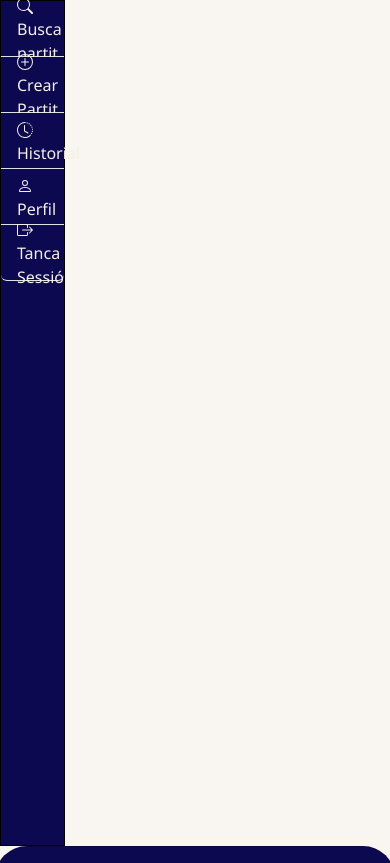
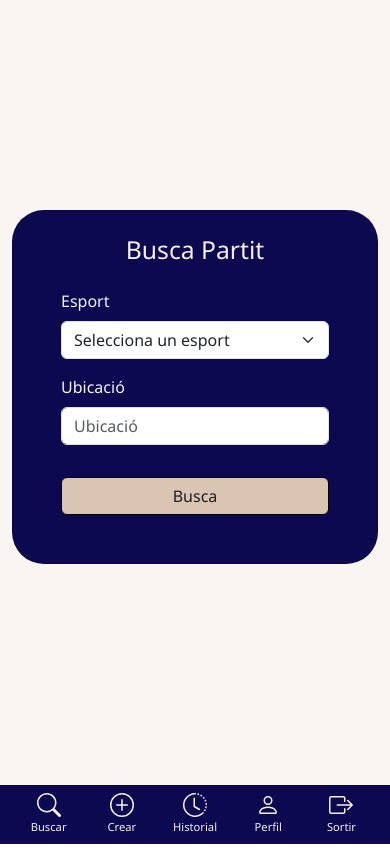
Before and after one commit to MRoig99/FitMatch, a React (Vite) app in the folder proyecto/frontend/: page /busca in a window 390 px wide. Shown: the top 863 px of the page. Built offline with nearby package versions, Linux system fonts and the light colour scheme.

Commit message:
Menu Mobile y css

```diff
--- a/proyecto/frontend/src/App.css
+++ b/proyecto/frontend/src/App.css
@@ -55,10 +55,29 @@ body{
   height: 100vh;
 }
 
-.menuLateral{
-  height: 100vh;
+.formulari{
+  width: 55% !important;
+}
 
+.menuLateral {
+  display: flex;
   flex-direction: column;
+}
+
+.menuMobil a {
+  text-decoration: none;
+  flex: 1;
+  font-size: 0.75rem;
+}
+
+.menuText {
+  font-size: 0.7rem;
+  margin-top: 0.2em;
+}
+
+.menuMobil a:hover {
+  background-color: #077A7D;
+  border-radius: 1em;
 }
 
 .elementoLista{
@@ -68,6 +87,10 @@ body{
 
 .elementoLista:hover{
     background-color: #077A7D !important;
+}
+
+.cardForm{
+  width: 35em !important;
 }
 
 .headerifooter{
@@ -146,7 +169,42 @@ body{
     width: 100%;
     height: 15em;
   }
+
+  .cardForm{
+    width: 100% !important;
+  }
+
+  .formulari{
+    width: 100% !important;
+  }
+
+  .menuLateral{
+    height: auto;
+  }
+
+  .elementoLista{
+    height: auto;
+    font-size: 0.9em;
+    width: 100%;
+  }
+
+  .contenidorAmbFormulari {
+    min-height: calc(105vh - 3.5em);
+    display: flex !important;
+    align-items: center !important;
+    justify-content: center !important;
+    padding-bottom: 3.5em;
+  }
 }
+
+@media (min-width: 768px) {
+  .menuLateral {
+    height: 100vh;
+  }
+}
+
+
+
 
 
 @keyframes logo-spin {
--- a/proyecto/frontend/src/components/lateral.jsx
+++ b/proyecto/frontend/src/components/lateral.jsx
@@ -1,45 +1,56 @@
-// src/components/Header.jsx
+// Header.jsx
 import React from 'react';
-import {Col} from 'react-bootstrap';
 import { BsSearch, BsPlusCircle, BsClockHistory, BsPerson, BsBoxArrowRight } from 'react-icons/bs';
-
-import { Link } from 'react-router-dom'; // Para navegación interna
+import { Col } from 'react-bootstrap';
 import ListGroup from 'react-bootstrap/ListGroup';
 
 const Header = () => {
   return (
-
-        <Col xs="2" className='border border-black colorPrincipal p-0'>
+    <>
+      {/* Versió Desktop */}
+      <Col xs="2" className='border border-black colorPrincipal p-0 d-md-block d-none'>
         <ListGroup className='menuLateral'>
           <ListGroup.Item className='colorPrincipal colorText border border-0 border-bottom elementoLista d-flex align-items-center'>
-            <a href="#" className='colorText text-decoration-none'>
-              <BsSearch className='me-2' />Busca partit
-            </a>
-          </ListGroup.Item>
-          <ListGroup.Item className='colorPrincipal colorText border border-0 border-bottom elementoLista py-0 d-flex align-items-center '>
-            <a href="#" className='colorText text-decoration-none'>
-              <BsPlusCircle className='me-2' />Crear Partit
-            </a>
+            <a href="#" className='colorText text-decoration-none'><BsSearch className='me-2' />Busca partit</a>
           </ListGroup.Item>
           <ListGroup.Item className='colorPrincipal colorText border border-0 border-bottom elementoLista py-0 d-flex align-items-center'>
-            <a href="#" className='colorText text-decoration-none'>
-              <BsClockHistory className='me-2' />Historial
-            </a>
+            <a href="#" className='colorText text-decoration-none'><BsPlusCircle className='me-2' />Crear Partit</a>
           </ListGroup.Item>
           <ListGroup.Item className='colorPrincipal colorText border border-0 border-bottom elementoLista py-0 d-flex align-items-center'>
-            <a href="#" className='colorText text-decoration-none'>
-              <BsPerson className='me-2' />Perfil
-            </a>
+            <a href="#" className='colorText text-decoration-none'><BsClockHistory className='me-2' />Historial</a>
+          </ListGroup.Item>
+          <ListGroup.Item className='colorPrincipal colorText border border-0 border-bottom elementoLista py-0 d-flex align-items-center'>
+            <a href="#" className='colorText text-decoration-none'><BsPerson className='me-2' />Perfil</a>
           </ListGroup.Item>
           <ListGroup.Item className='colorPrincipal border border-0 border-bottom elementoLista py-0 d-flex align-items-center'>
-            <a href="#" className='colorText text-decoration-none'>
-              <BsBoxArrowRight className='me-2' />Tanca Sessió
-            </a>
+            <a href="#" className='colorText text-decoration-none'><BsBoxArrowRight className='me-2' />Tanca Sessió</a>
           </ListGroup.Item>
         </ListGroup>
-        </Col>
+      </Col>
 
-
+      <div className='d-md-none d-flex justify-content-around align-items-center fixed-bottom menuMobil colorPrincipal py-2'>
+        <a href="#" className='colorText d-flex flex-column align-items-center'>
+          <BsSearch size={24} />
+          <span className="menuText">Buscar</span>
+        </a>
+        <a href="#" className='colorText d-flex flex-column align-items-center'>
+          <BsPlusCircle size={24} />
+          <span className="menuText">Crear</span>
+        </a>
+        <a href="#" className='colorText d-flex flex-column align-items-center'>
+          <BsClockHistory size={24} />
+          <span className="menuText">Historial</span>
+        </a>
+        <a href="#" className='colorText d-flex flex-column align-items-center'>
+          <BsPerson size={24} />
+          <span className="menuText">Perfil</span>
+        </a>
+        <a href="#" className='colorText d-flex flex-column align-items-center'>
+          <BsBoxArrowRight size={24} />
+          <span className="menuText">Sortir</span>
+        </a>
+      </div>
+    </>
   );
 };
 
--- a/proyecto/frontend/src/views/app/inici.jsx
+++ b/proyecto/frontend/src/views/app/inici.jsx
@@ -6,7 +6,6 @@ import Col from 'react-bootstrap/Col';
 import Button from 'react-bootstrap/Button';
 import Card from 'react-bootstrap/Card';
 import Form from 'react-bootstrap/Form';
-import Modal from 'react-bootstrap/Modal';
 import Lateral from '../../components/lateral'
 
 function App() {
@@ -16,11 +15,11 @@ function App() {
     <>
 
       <Container fluid>
-        <Row>
-          <Lateral />
-          <Col className='d-flex justify-content-center align-items-center'>
-            <Form>
-              <Card className='rounded-5 pt-2 colorPrincipal colorText' style={{ width: '25rem' }}>
+        <Row className="full-height">
+           <Lateral />
+          <Col xs="12" md="10" className='d-flex justify-content-center align-items-center contenidorAmbFormulari'>
+            <Form className=' formulari'>
+              <Card className='rounded-5 pt-2 colorPrincipal colorText cardForm'>
                 <Card.Body>
                   <Card.Title className='text-center fs-2 mb-4 textApp'>
                     Busca Partit
--- a/proyecto/frontend/src/views/corporativa/home.jsx
+++ b/proyecto/frontend/src/views/corporativa/home.jsx
@@ -140,7 +140,7 @@ function App() {
         <Col xs="12" lg="6" className='p-md-0'>
           <div className='me-md-2 d-flex justify-content-end'>
             <div className='p-md-5 tamanyInici rounded-4 p-3 fonsTexts h-auto'>
-              <h6 className='lh-lg px-4 pb-5'>
+              <h6 className='lh-lg px-4 pb-lg-5'>
               A FitMatch, no només podràs unir-te als teus esports preferits, sinó també descobrir noves disciplines que podrien apassionar-te. Amb la nostra plataforma, tindràs l’oportunitat de connectar amb altres persones que comparteixen els teus interessos, ja sigui per trobar companys d’entrenament, formar equips o simplement gaudir d’una activitat física en bona companyia.
               </h6>
             </div>
```
